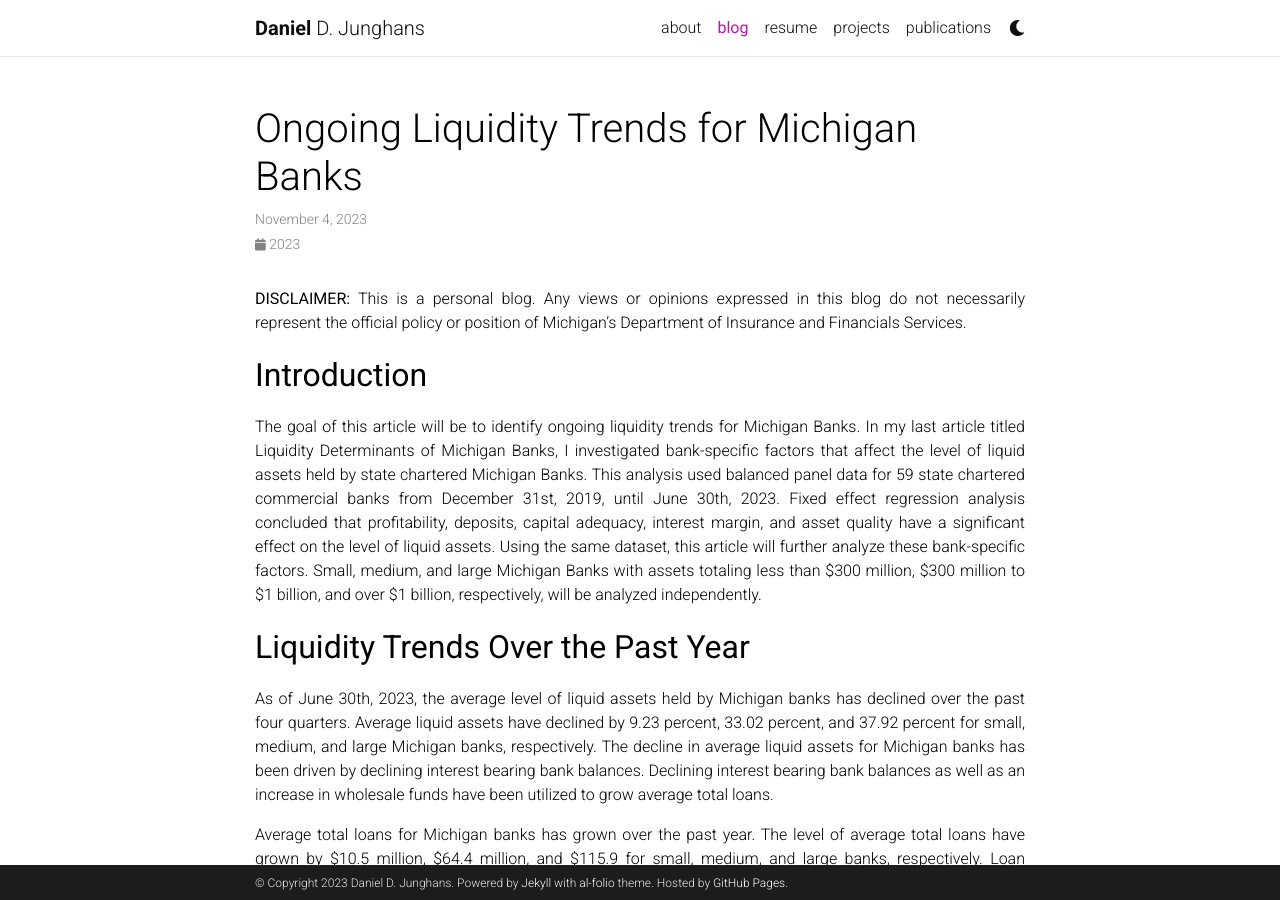
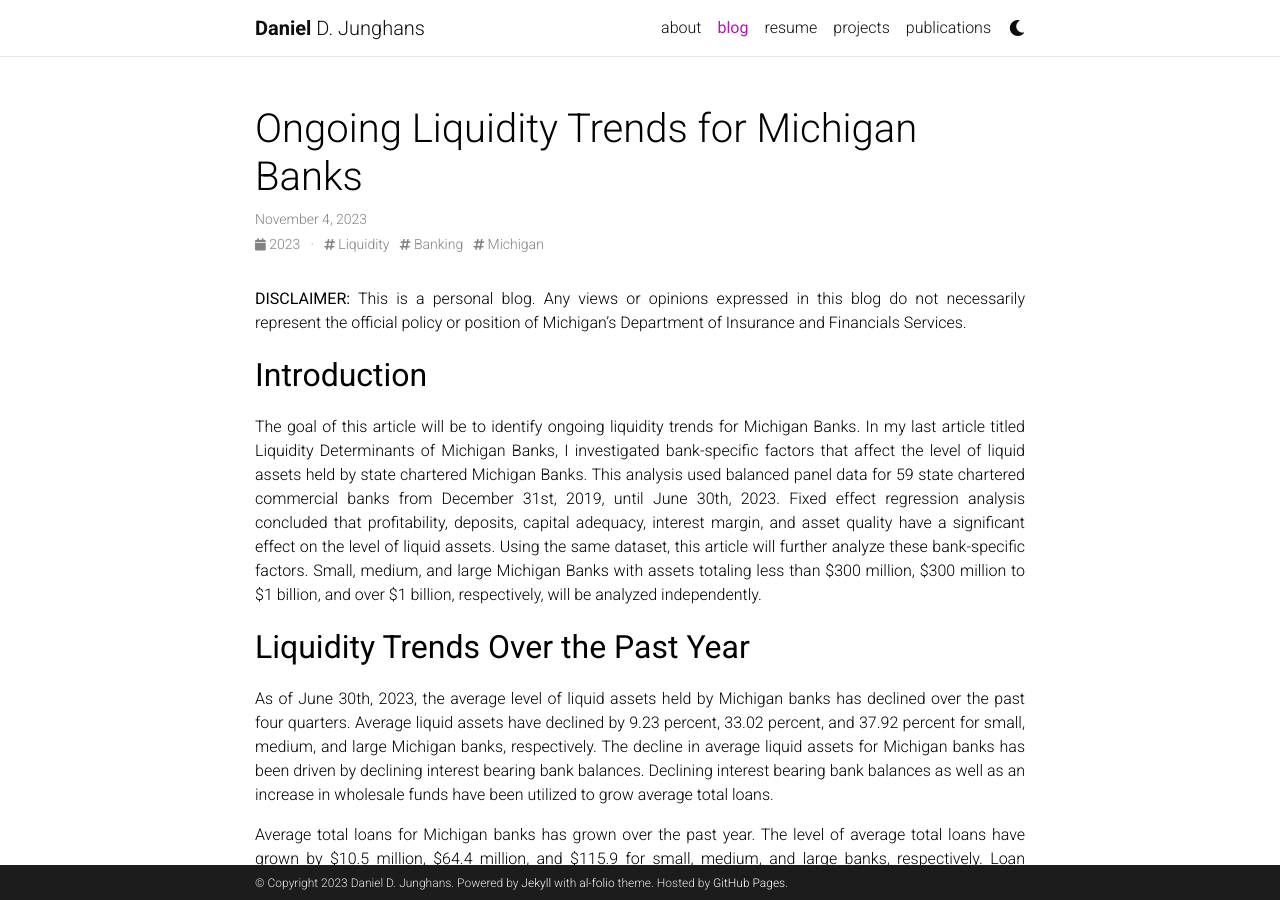
Before and after one commit to DanielJunghans/danieljunghans.github.io, a Jekyll site: the page built from _posts/2023-11-4-LiquidityTrends.md, in a window 1280 px wide and 900 px high. Built offline with Jekyll 4.4.1, drawn with Linux system fonts in a browser that asks for light colours; comment, search, counter and statistics services are not loaded; a style sheet for code colours, icons or effects is not loaded.

Commit message:
added tags

```diff
--- a/_posts/2023-11-4-LiquidityTrends.md
+++ b/_posts/2023-11-4-LiquidityTrends.md
@@ -4,6 +4,8 @@ title: Ongoing Liquidity Trends for Michigan Banks
 date: 2023-11-04 4:58:00-0400
 description:
 comments: false
+tags: Liquidity Banking Michigan
+
 ---
 
 
```
